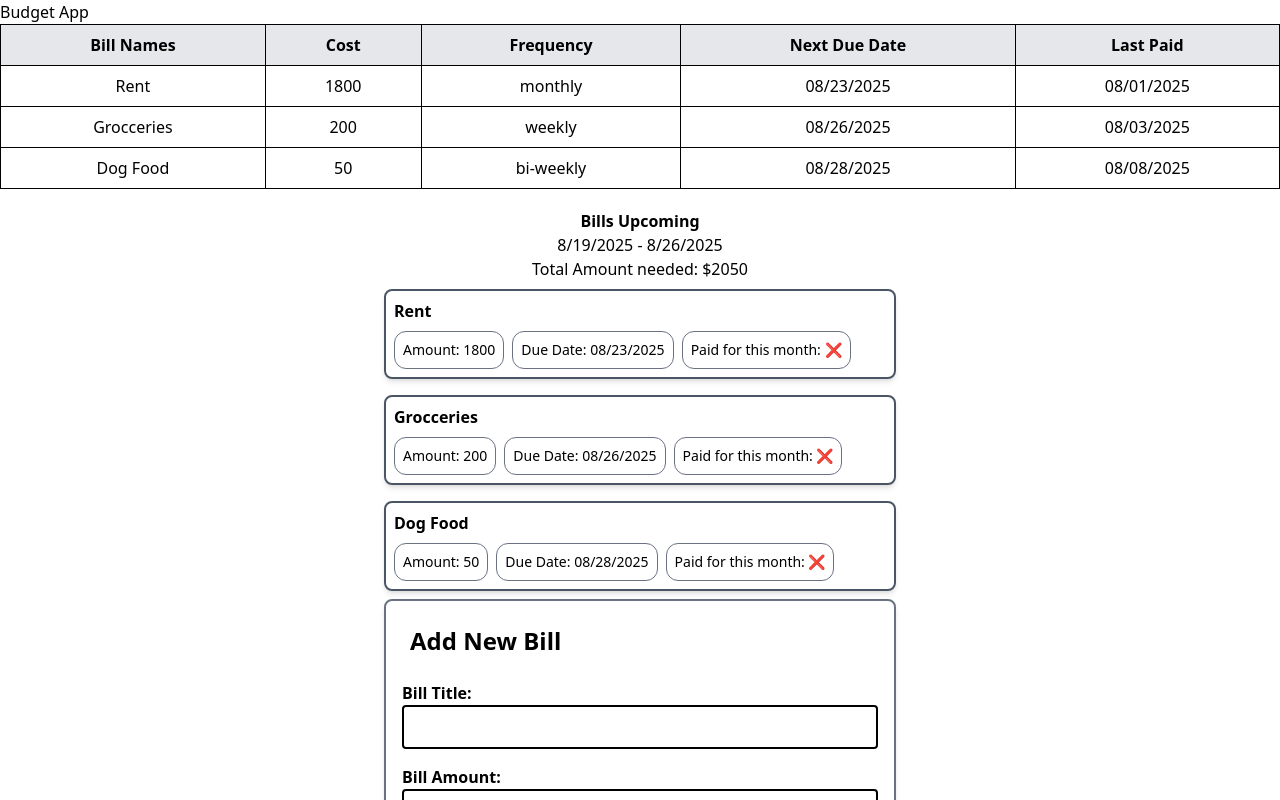
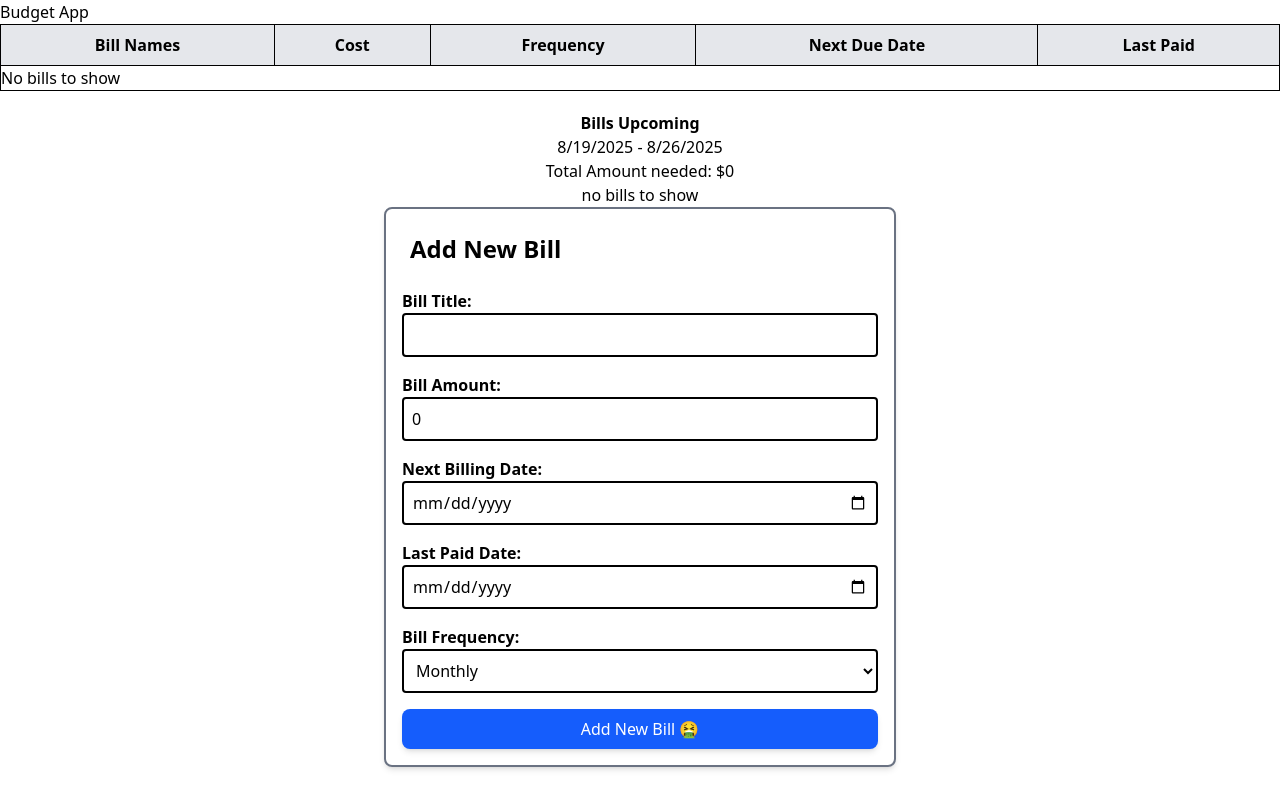
Before and after one commit to NMasters52/budget-app, a React (Vite) app: page / in a window 1280 px wide. Shown: the top 800 px of the page. Built offline with nearby package versions, Linux system fonts and the light colour scheme.

Commit message:
feat(localStorage) bills are now saved in local storage

```diff
--- a/src/App.jsx
+++ b/src/App.jsx
@@ -6,12 +6,14 @@ import BillsList from './components/BillsList'
 
 //utilities
 import { addDays } from './utils/dateUtils';
-import initialBills from './data/bills';
 import AddBills from './services/AddBills';
 
 const App = () => {
 
-  const [bills, setBills] = useState(() => initialBills.length ? initialBills : [])
+  const [bills, setBills] = useState(() => {
+    const bills = JSON.parse(localStorage.getItem('bills'));
+    return bills || [];
+  })
   const [today, setToday] = useState(new Date());
   const [weekFromToday, setWeekFromToday] = useState(new Date());
 
@@ -20,6 +22,10 @@ const App = () => {
       setToday(currentDate);
       setWeekFromToday(addDays(currentDate, 7));
   }, []);
+
+  useEffect(() => {
+      localStorage.setItem('bills', JSON.stringify(bills))
+  }, [bills])
 
   return (
     <div className="">
--- a/src/components/BillsList.jsx
+++ b/src/components/BillsList.jsx
@@ -6,8 +6,6 @@ const BillsList = ({ today, weekFromToday, bills }) => {
     const filteredBills = bills.filter(bill => bill.nextDue <= formatLocaleDate(weekFromToday) || bill.nextDue >= formatLocaleDate(today));
 
     const totalCost = filteredBills.reduce((acc, bill) => acc + bill.amount, 0);
-
-    console.log(`this is the bills list version of bills ${console.table(bills)}`)
 
   return (
     <div className="flex flex-col items-center justify-center mt-5">
--- a/src/services/AddBills.jsx
+++ b/src/services/AddBills.jsx
@@ -27,7 +27,9 @@ const AddBills = ( { bills, setBills, today } ) => {
             ...formData,
             amount: parseFloat(formData.amount)
         };
-        setBills([...bills, newBill])
+        //add new bill to bills state
+        setBills([...bills, newBill]);
+        //reset form
         setFormData({
             title: "",
             amount: 0,
@@ -54,7 +56,6 @@ const AddBills = ( { bills, setBills, today } ) => {
                 className="w-full border-2 border-black rounded-sm p-2"
             />
         </div>
-
 
         <div className="mb-4">
             <label htmlFor="amount" className="block font-semibold">Bill Amount:</label>
```
